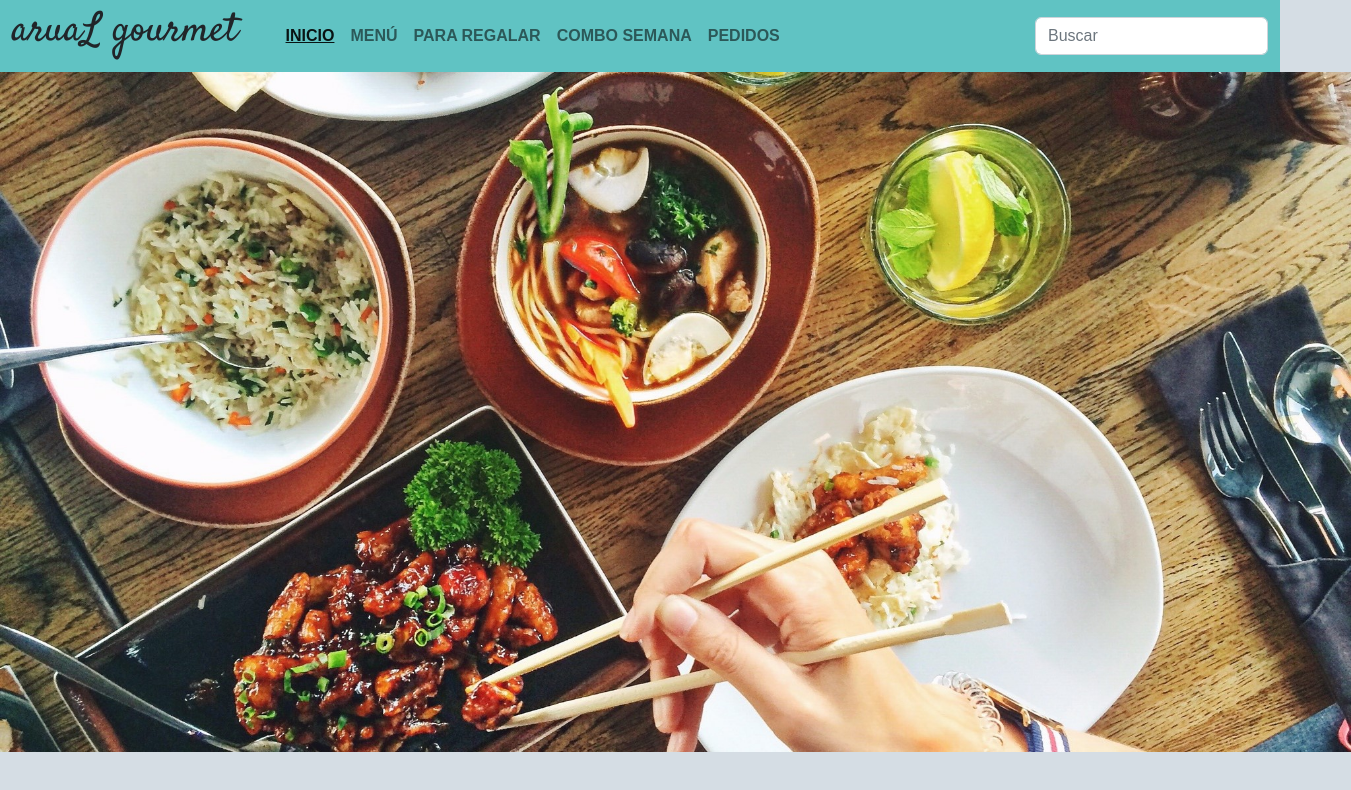
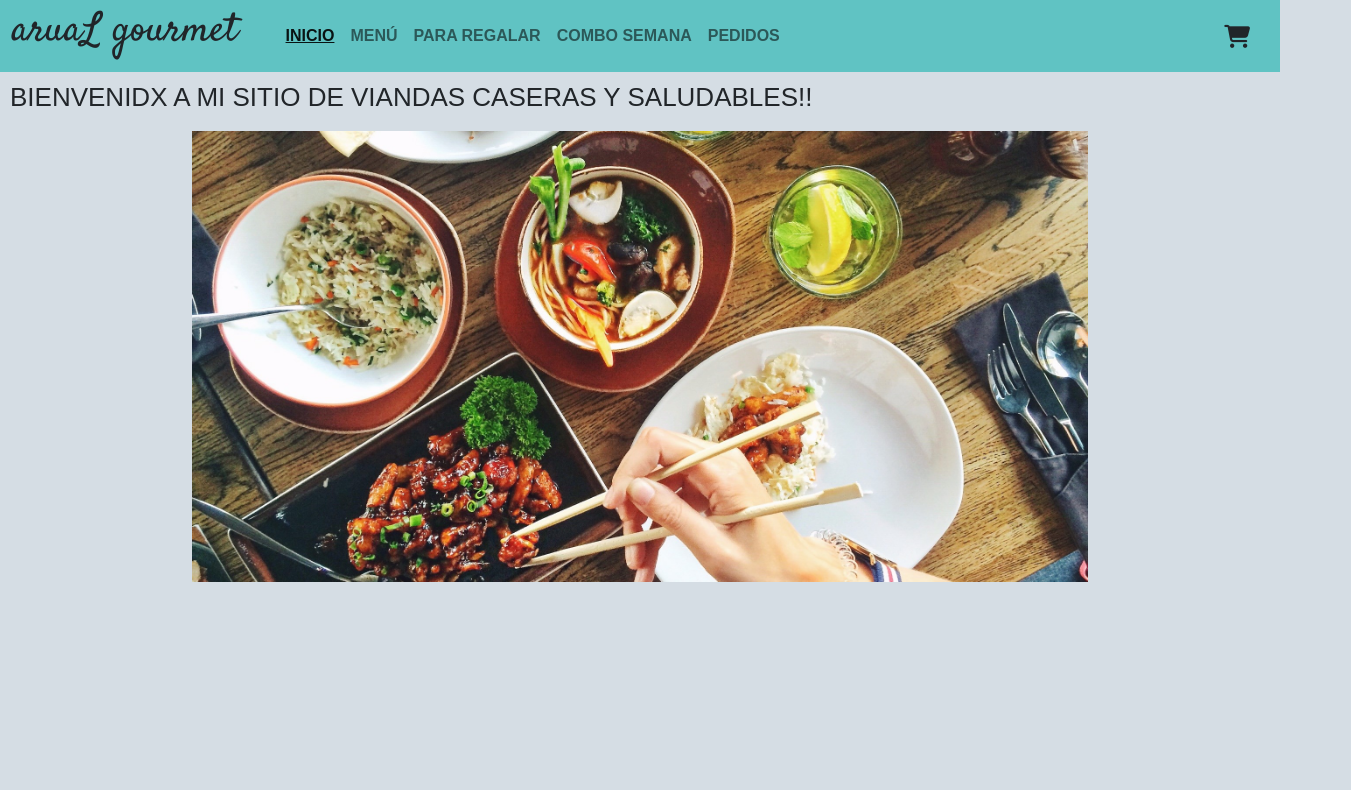
Before and after one commit to arualzeravla/aruaLgourmet, a React (Create React App) app: page / in a window 1280 px wide. Shown: the top 790 px of the page, 1351 px wide, since content can reach past the window. Built offline with nearby package versions, Linux system fonts and the light colour scheme; a web font is replaced by a local one.

Commit message:
desafio 3

```diff
--- a/public/index.html
+++ b/public/index.html
@@ -15,6 +15,9 @@
     <link href="https://fonts.googleapis.com/css2?family=Satisfy&display=swap" rel="stylesheet">
     <link href="https://fonts.googleapis.com/css2?family=Fira+Sans+Condensed:wght@200&display=swap" rel="stylesheet">
 
+    <!-- FONTAWSOME -->
+    <script src="https://kit.fontawesome.com/4163a47a9c.js" crossorigin="anonymous"></script>
+
     <!-- Bootstrap -->
     <link href="https://cdn.jsdelivr.net/npm/bootstrap@5.2.0-beta1/dist/css/bootstrap.min.css" rel="stylesheet" integrity="sha384-0evHe/X+R7YkIZDRvuzKMRqM+OrBnVFBL6DOitfPri4tjfHxaWutUpFmBp4vmVor" crossorigin="anonymous">
 
--- a/src/App.css
+++ b/src/App.css
@@ -17,8 +17,6 @@ a:hover{
 body{
   background-color: rgb(213, 221, 228);
 }
-
-/* HOME */
 
 
 /* NAV BAR */
@@ -46,6 +44,28 @@ body{
   text-align: center;
 }
 
+.h1_greeting{
+  font-size: 26px;
+  padding: 10px 0 10px 10px;
+
+}
+
 .ad-img{
-  max-height: 85vh;
+  max-width: 70vw;
 }
+
+.iconoCarrito{
+  font-size: 23px;
+  position: absolute;
+  top: 25px;
+  right: 30px;
+  display: block;
+}
+
+@media (max-width:768px){
+
+  .iconoCarrito{
+    top: 20px;
+    right: 85px;
+  }
+}
--- a/src/App.js
+++ b/src/App.js
@@ -1,13 +1,12 @@
 import './App.css';
+import ItemListContainer from './Components/ItemListContainer';
 import NavBar from './Components/NavBar';
 
 function App() {
-
-
-
   return (
     <>
     <NavBar/>
+    <ItemListContainer greeting="BIENVENIDX A MI SITIO DE VIANDAS CASERAS Y SALUDABLES!!"/>
     <div id="imgDiv">
       <img src="./images/ad1-bigpic.jpg" alt="image" className="ad-img" />
     </div>
--- /dev/null
+++ b/src/Components/CartWidget.jsx
@@ -0,0 +1,5 @@
+import React from "react";
+
+const CartWidget = () => <i className="fa-solid fa-cart-shopping iconoCarrito"></i>
+
+export default CartWidget;
--- /dev/null
+++ b/src/Components/ItemListContainer.jsx
@@ -0,0 +1,12 @@
+import React from "react";
+
+const ItemListContainer = ({greeting}) => {
+    return (
+        <>
+        <h1 className="h1_greeting">{greeting} </h1>
+        </>
+
+    )
+}
+
+export default ItemListContainer;
--- a/src/Components/NavBar.jsx
+++ b/src/Components/NavBar.jsx
@@ -1,4 +1,5 @@
 import React from "react";
+import CartWidget from "./CartWidget";
 
 const NavBar = () => {
     return (
@@ -35,12 +36,10 @@ const NavBar = () => {
 
 
                         </ul>
-                        <form role="search">
-                            <input class="form-control" type="search" placeholder="Buscar" aria-label="Search"></input>
-                        </form>
                     </div>
                 </div>
             </nav>
+            <CartWidget />
         </div >
     )
 
```
